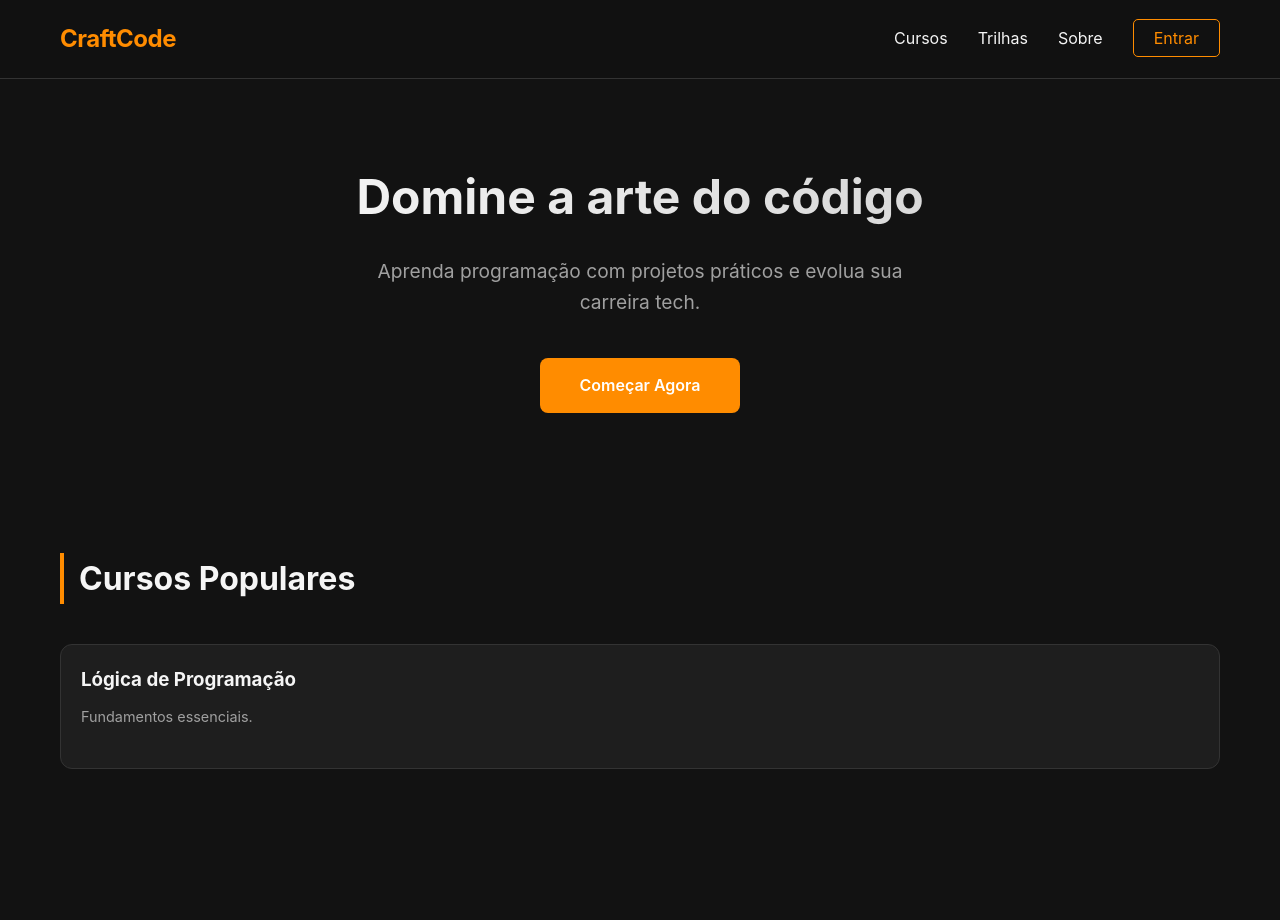
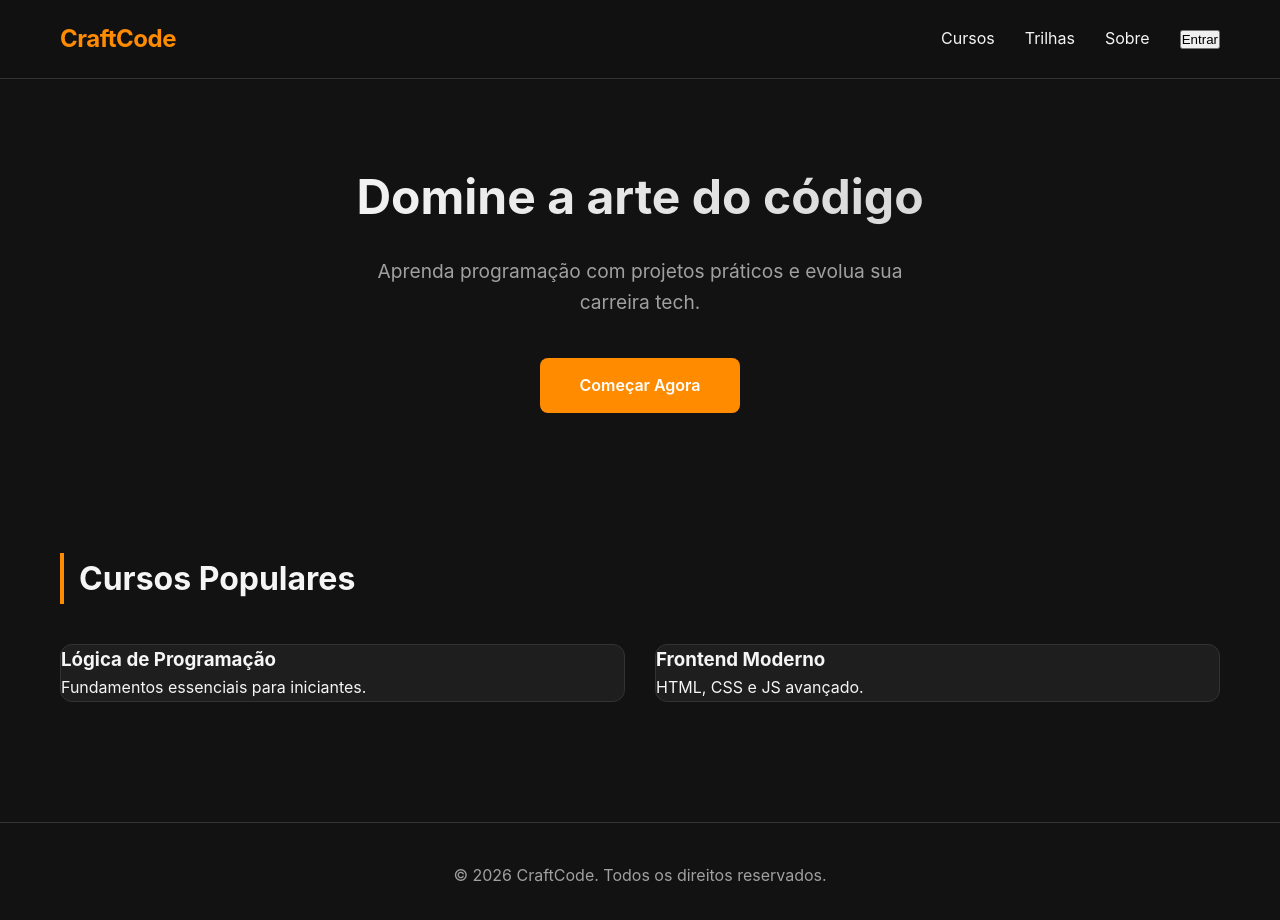
Before and after one commit to MateusViegasCode/ASCII---Projeto-Trainee, a React (Vite) app: page / in a window 1280 px wide. Shown: the top 920 px of the page. Before the commit the page ends 829 px from the top, so only its background shows below. Built offline with nearby package versions, Linux system fonts and the light colour scheme.

Commit message:
Refactor App component to include login state

```diff
--- a/src/App.jsx
+++ b/src/App.jsx
@@ -1,24 +1,36 @@
-import React from 'react';
+import React, { useState } from 'react'
+import Login from './Login.jsx'
 
 function App() {
+  const [paginaAtual, setPaginaAtual] = useState('home');
+
+  if (paginaAtual === 'login') {
+    return <Login voltar={() => setPaginaAtual('home')} />;
+  }
+
   return (
-    <div>
-      {/* Header */}
+    <>
       <header className="main-header">
         <div className="container header-content">
-          <div className="logo">CraftCode</div>
+          <div className="logo" onClick={() => setPaginaAtual('home')} style={{cursor: 'pointer'}}>
+            CraftCode
+          </div>
           <nav>
             <ul className="nav-links">
               <li><a href="#">Cursos</a></li>
               <li><a href="#">Trilhas</a></li>
               <li><a href="#">Sobre</a></li>
-              <li><a href="#" className="btn-login">Entrar</a></li>
+              <li>
+                <button onClick={() => setPaginaAtual('login')} className="btn-entrar-header">
+                  Entrar
+                </button>
+              </li>
             </ul>
           </nav>
         </div>
       </header>
 
-      {/* Hero */}
+      <main>
         <section className="hero">
           <div className="container">
             <h1>Domine a arte do código</h1>
@@ -27,22 +39,29 @@ function App() {
           </div>
         </section>
 
-      {/* Cards (Exemplo simplificado) */}
         <section className="courses-section">
             <div className="container">
                 <h2>Cursos Populares</h2>
                 <div className="course-grid">
-             <article className="course-card">
-                <div className="card-content">
+                    <div className="course-card">
                         <h3>Lógica de Programação</h3>
-                    <p>Fundamentos essenciais.</p>
+                        <p>Fundamentos essenciais para iniciantes.</p>
                     </div>
-             </article>
-             {/* Você pode adicionar os outros cards aqui depois */}
+                    <div className="course-card">
+                        <h3>Frontend Moderno</h3>
+                        <p>HTML, CSS e JS avançado.</p>
+                    </div>
                 </div>
             </div>
         </section>
+      </main>
+
+      <footer>
+        <div className="container">
+          <p>&copy; 2026 CraftCode. Todos os direitos reservados.</p>
         </div>
+      </footer>
+    </>
   );
 }
 
```
Lines whose indentation alone changed are shown as unchanged.
